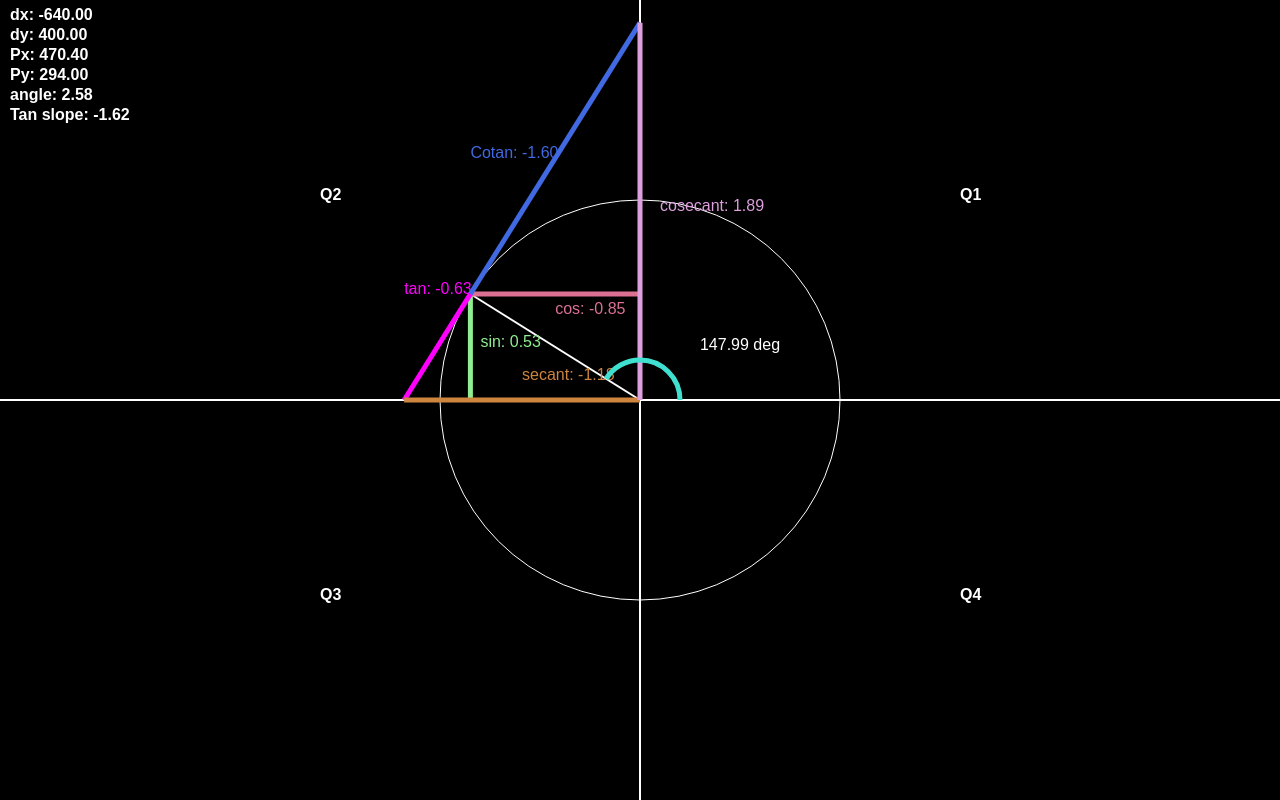
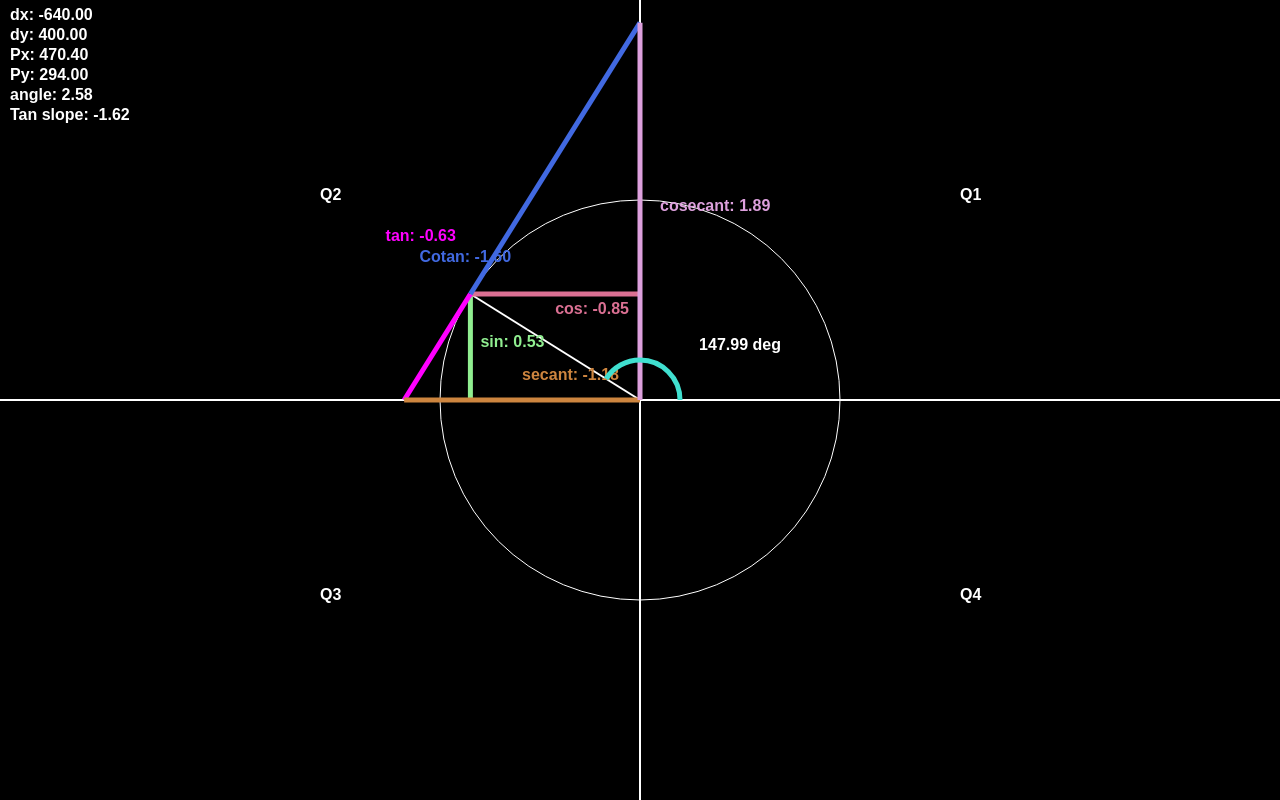
Before and after one commit to moalhaddar/unit-circle, a plain HTML site: page index.html in a window 1280 px wide. Drawn offline with Linux system fonts and the light colour scheme.

Commit message:
Fixed some texts

```diff
--- a/index.html
+++ b/index.html
@@ -38,7 +38,7 @@
                 // Display sin and cos values
                 const sinValue = Math.sin(angleInRad);
                 ctx.fillStyle = SIN_COLOR;
-                ctx.font = `16px Arial`;
+                ctx.font = `Bold 16px Arial`;
                 ctx.fillText(`sin: ${sinValue.toFixed(2)}`, PX + 10, (centerY + PY) / 2);
             }
 
@@ -56,8 +56,10 @@
                 const secant = centerX + radius * (1 / Math.cos(angleInRad));
                 drawLine(secant, centerY, PX, PY, TAN_COLOR, 5);
                 ctx.fillStyle = TAN_COLOR;
-                ctx.font = '16px Arial';
-                ctx.fillText(`tan: ${Math.tan(angleInRad).toFixed(2)}`, secant - ((secant - secant) / 2), PY);
+                ctx.font = 'Bold 16px Arial';
+                const textX = centerX + (radius + 100) * Math.cos(angleInRad);
+                const textY = centerY + (radius + 100) * Math.sin(-angleInRad);
+                ctx.fillText(`tan: ${Math.tan(angleInRad).toFixed(2)}`, textX, textY);
             }
 
             function drawCotan(centerX, centerY, PX, PY, radius) {
@@ -67,8 +69,10 @@
                 drawLine(centerX, cosecant, PX, PY, COTAN_COLOR, 5);
 
                 ctx.fillStyle = COTAN_COLOR;
-                ctx.font = '16px Arial';
-                ctx.fillText(`Cotan: ${(1 / Math.tan(angleInRad)).toFixed(2)}`, PX, cosecant - ((cosecant - PY) / 2));
+                ctx.font = 'Bold 16px Arial';
+                const textX = centerX + (radius + 60) * Math.cos(angleInRad);
+                const textY = centerY + (radius + 60) * Math.sin(-angleInRad);
+                ctx.fillText(`Cotan: ${(1 / Math.tan(angleInRad)).toFixed(2)}`, textX, textY);
             }
 
             function drawSecant(centerX, centerY, radius) {
@@ -77,7 +81,7 @@
                 drawLine(centerX, centerY, secantLength, centerY, SECANT_COLOR, 5);
 
                 ctx.fillStyle = SECANT_COLOR;
-                ctx.font = '16px Arial';
+                ctx.font = 'Bold 16px Arial';
                 ctx.fillText(`secant: ${secant.toFixed(2)}`, centerX - ((centerX - secantLength) / 2), centerY - 20);
             }
 
@@ -87,7 +91,7 @@
                 drawLine(centerX, centerY, centerX, cosecantLength, COSECANT_COLOR, 5);
 
                 ctx.fillStyle = COSECANT_COLOR;
-                ctx.font = '16px Arial';
+                ctx.font = 'Bold 16px Arial';
                 ctx.fillText(`cosecant: ${-cosecant.toFixed(2)}`, centerX + 20, centerY - ((centerY - cosecantLength) / 2));
             }
 
@@ -104,7 +108,7 @@
                 }
 
                 ctx.fillStyle = 'white';
-                ctx.font = '16px Arial';
+                ctx.font = 'Bold 16px Arial';
                 ctx.textAlign = 'center';
                 ctx.fillText(`${angleInDegrees.toFixed(2)} deg`, centerX + 100, centerY - 50);
             }
@@ -174,7 +178,7 @@
                 drawAngle(centerX, centerY, radius);
 
                 // Display some stats
-                ctx.font = 'bold 16px Arial';
+                ctx.font = 'Bold 16px Arial';
                 ctx.fillStyle = 'white';
                 ctx.textAlign = 'left';
                 ctx.fillText(`dx: ${dx.toFixed(2)}`, 10, 20);
@@ -188,7 +192,6 @@
                 ctx.fillText('Q3', 1 / 4 * canvas.width, 3 / 4 * canvas.height)
                 ctx.fillText('Q4', 3 / 4 * canvas.width, 3 / 4 * canvas.height)
 
-                ctx.restore();
                 window.requestAnimationFrame(render);
             }
 
```
